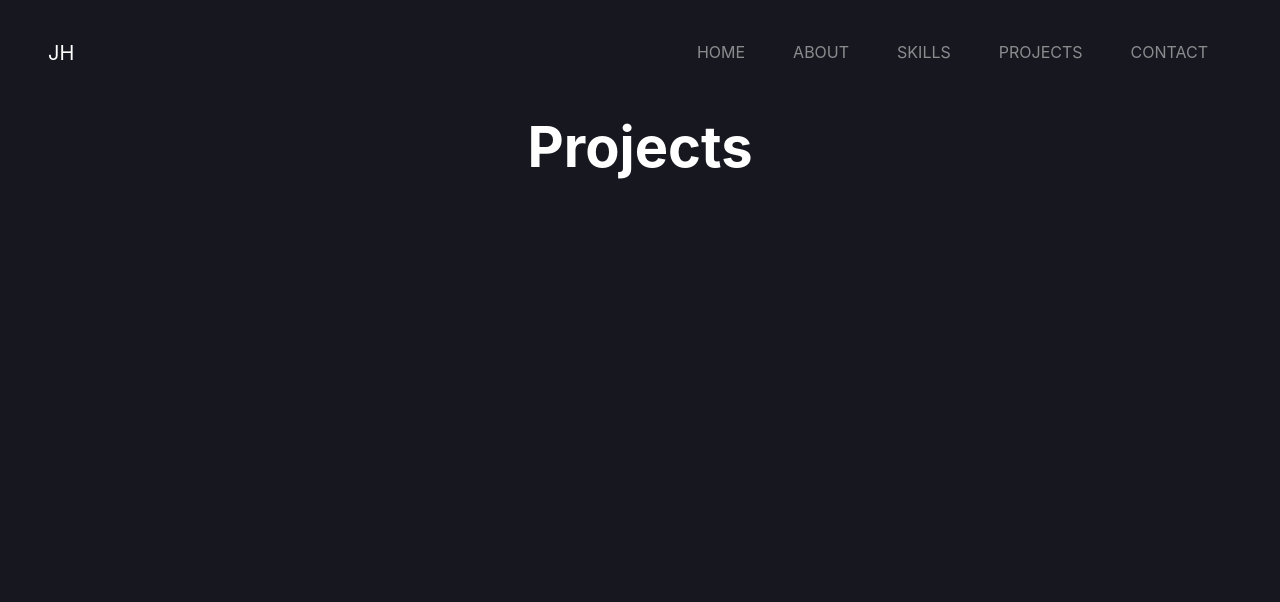
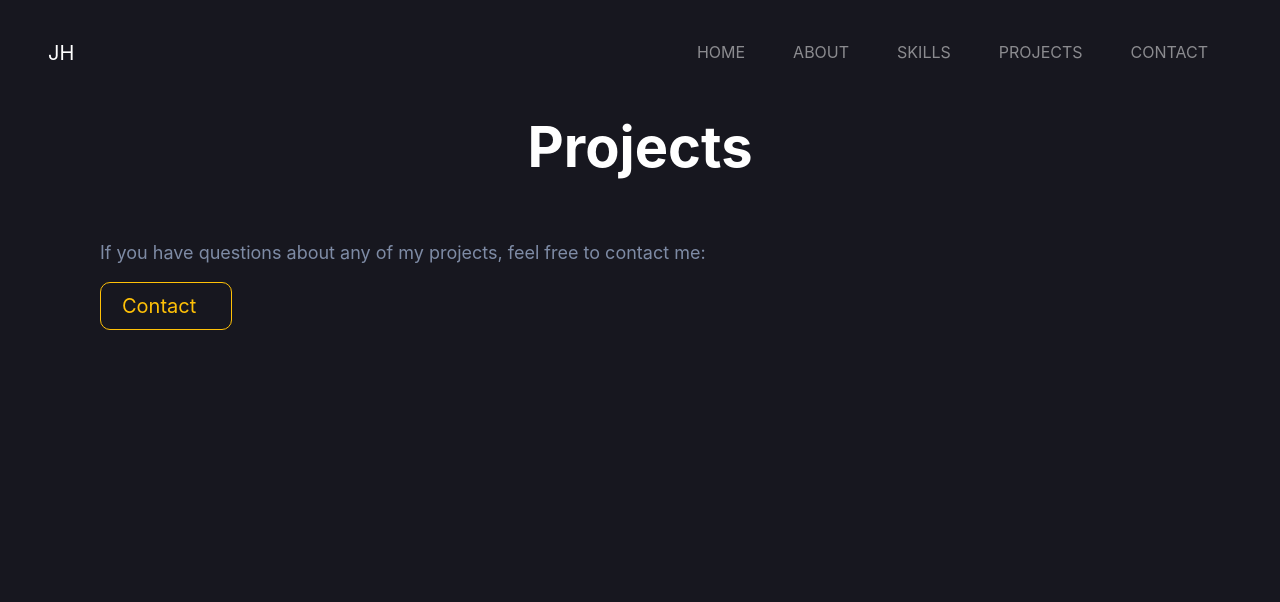
Before and after one commit to Jacob-Hollis/portfolio-website, a Django app: template website/projects/templates/project_index.html in a window 1280 px wide. Shown: the top 602 px of the page. Run offline with Django 4.2, Linux system fonts and the light colour scheme; the template is opened without the code that fills it, so the values that code supplies are empty.

Commit message:
Added a contact button to projects

```diff
--- a/website/projects/templates/project_index.html
+++ b/website/projects/templates/project_index.html
@@ -6,6 +6,22 @@
         <div class="row">
             <div class="col">
                 <h1 class="display-4 text-center">Projects</h1>
+            </div>
+        </div>
+        <div class="row" style="padding-top: 2em">
+            <div class="col">
+                <p class="bio">If you have questions about any of my projects, feel free to contact me:</p>
+            </div>
+        </div>
+        <div class="row">
+            <div class="col">
+                <div class="text-left col-lf-1">
+                    <a href="{% url 'contact' %}">
+                      <button class="btn btn-iconed btn-lg btn-rounded btn-outline-warning" role="button" href="{% url 'contact' %}">
+                        <span class="spn">Contact</span> <i class="fa fa-arrow-right"></i>
+                      </button>
+                    </a>
+                  </div>
             </div>
         </div>
         <div class="row" style="padding-top: 2em">
```
